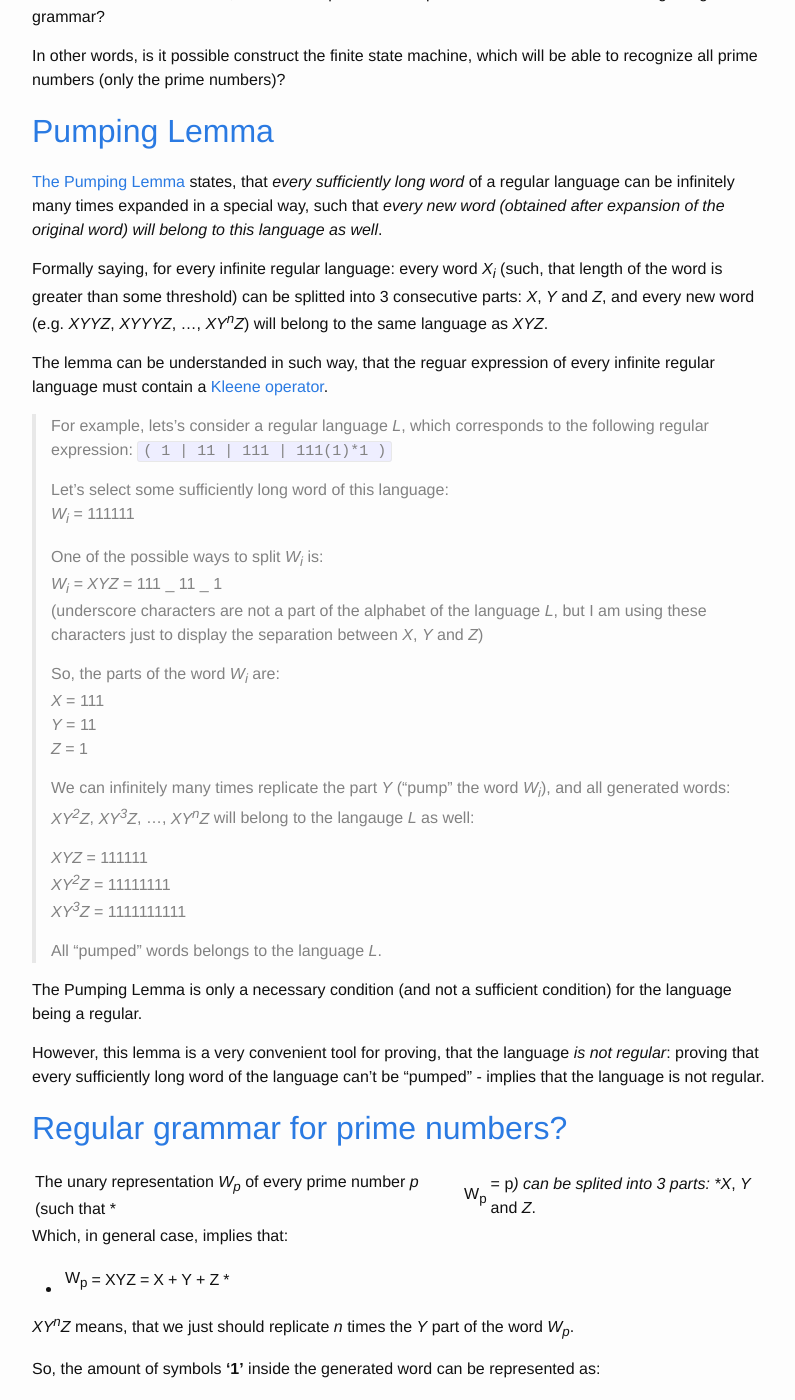
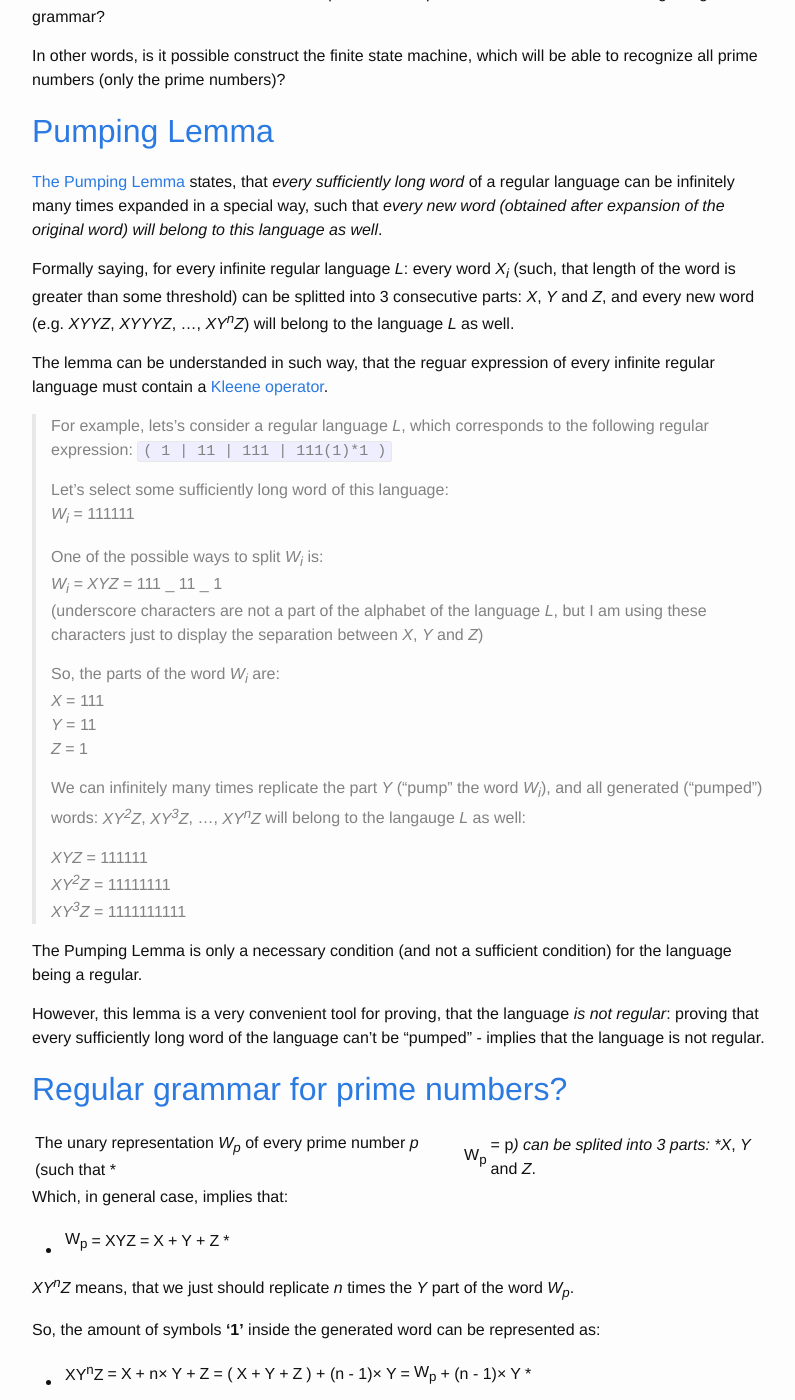
Before and after one commit to lagodiuk/lagodiuk.github.io, a Jekyll site: the page built from _posts/2016-04-30-prime_numbers_regular_grammar.md, in a window 1280 px wide and 1400 px high, scrolled down 877 px. Shown: the whole window, without its empty margins (238-1033 px from the left). Built offline with Jekyll 4.4.1, drawn with Linux system fonts in a browser that asks for light colours; Markdown is read by kramdown in place of the engine named in the settings; comment, search, counter and statistics services are not loaded.

Commit message:
Small refactoring of the article about possibility to express all prime numbers using a regular grammar

```diff
--- a/_posts/2016-04-30-prime_numbers_regular_grammar.md
+++ b/_posts/2016-04-30-prime_numbers_regular_grammar.md
@@ -41,7 +41,7 @@ In other words, is it possible construct the finite state machine, which will be
 
 [The Pumping Lemma](https://en.wikipedia.org/wiki/Pumping_lemma_for_regular_languages) states, that *every sufficiently long word* of a regular language can be infinitely many times expanded in a special way, such that *every new word (obtained after expansion of the original word) will belong to this language as well*.
 
-Formally saying, for every infinite regular language: every word *X<sub>i</sub>* (such, that length of the word is greater than some threshold) can be splitted into 3 consecutive parts: *X*, *Y* and *Z*, and every new word (e.g. *XYYZ*, *XYYYZ*, ..., *XY<sup>n</sup>Z*) will belong to the same language as *XYZ*.
+Formally saying, for every infinite regular language *L*: every word *X<sub>i</sub>* (such, that length of the word is greater than some threshold) can be splitted into 3 consecutive parts: *X*, *Y* and *Z*, and every new word (e.g. *XYYZ*, *XYYYZ*, ..., *XY<sup>n</sup>Z*) will belong to the language *L* as well.
 
 The lemma can be understanded in such way, that the reguar expression of every infinite regular language must contain a [Kleene operator](https://en.wikipedia.org/wiki/Kleene_star).
 
@@ -59,13 +59,11 @@ The lemma can be understanded in such way, that the reguar expression of every i
 > *Y* = 11
 > *Z* = 1
 >
-> We can infinitely many times replicate the part *Y* ("pump" the word *W<sub>i</sub>*), and all generated words: *XY<sup>2</sup>Z*, *XY<sup>3</sup>Z*, ..., *XY<sup>n</sup>Z* will belong to the langauge *L* as well:
+> We can infinitely many times replicate the part *Y* ("pump" the word *W<sub>i</sub>*), and all generated ("pumped") words: *XY<sup>2</sup>Z*, *XY<sup>3</sup>Z*, ..., *XY<sup>n</sup>Z* will belong to the langauge *L* as well:
 >
 > *XYZ*  = 111111
 > *XY<sup>2</sup>Z* = 11111111
 > *XY<sup>3</sup>Z* = 1111111111
->
-> All "pumped" words belongs to the language *L*.
 
 The Pumping Lemma is only a necessary condition (and not a sufficient condition) for the language being a regular.
 
```
